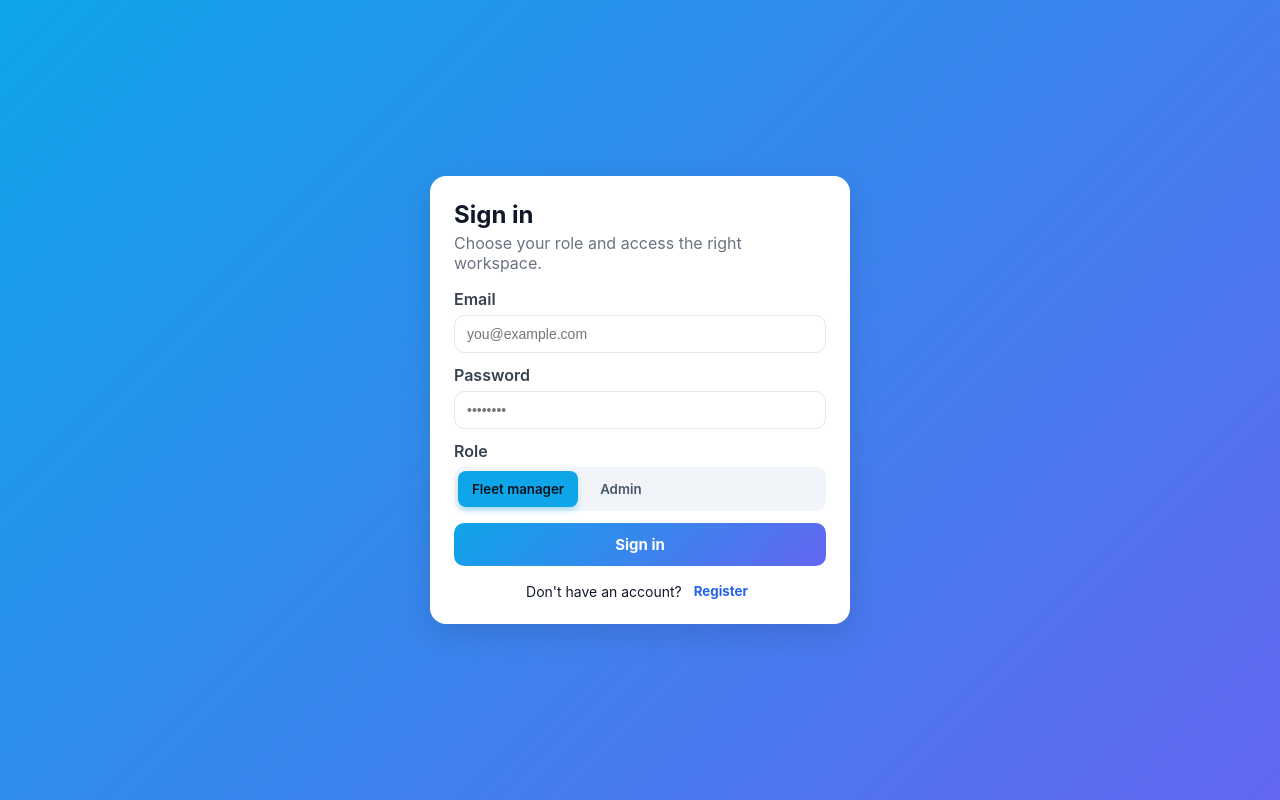
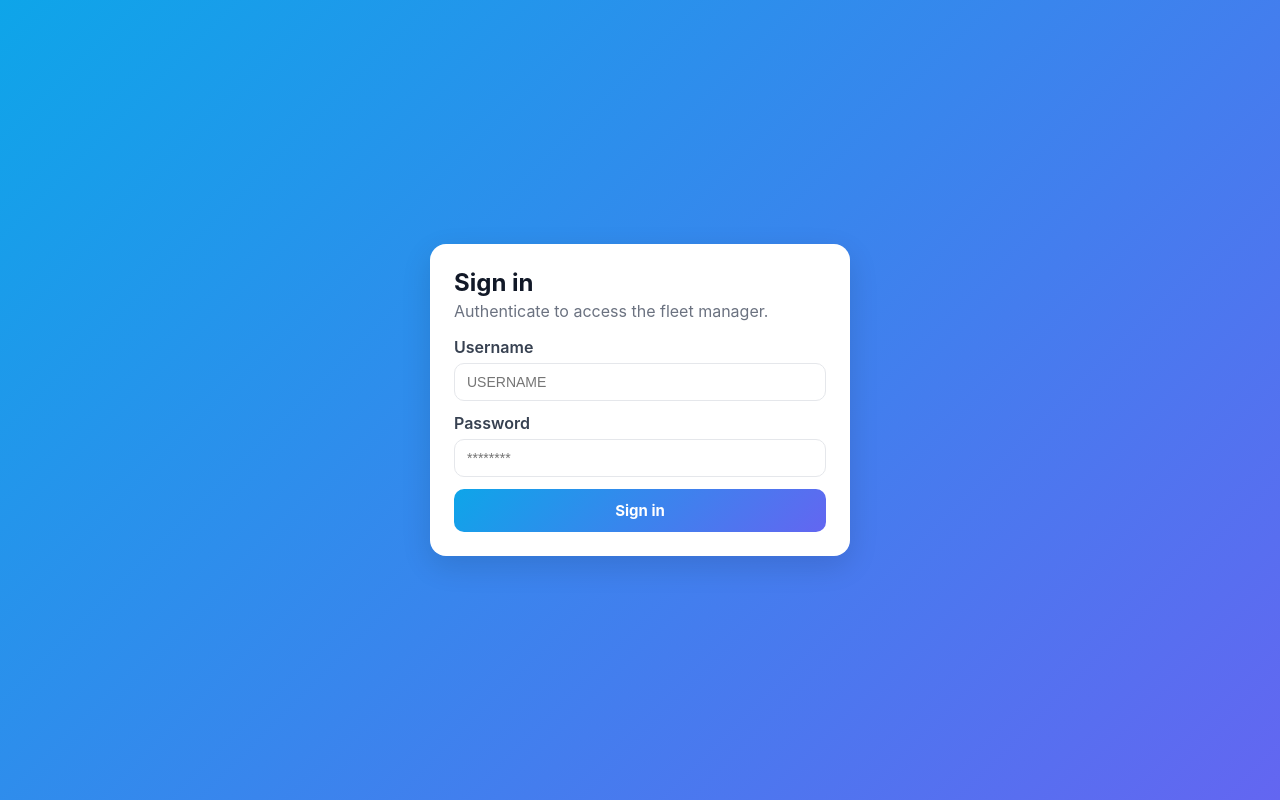
Before and after one commit to sziki12/soft_arch_vehicle_fleet_manager, an Angular app in the folder Frontend/SoftArchVeichleManager/: page / in a window 1280 px wide. Built offline with nearby package versions, Linux system fonts and the light colour scheme.

Commit message:
feat: Enhance user role management and update login functionality

```diff
--- a/Frontend/SoftArchVeichleManager/src/app/app.component.ts
+++ b/Frontend/SoftArchVeichleManager/src/app/app.component.ts
@@ -18,7 +18,7 @@ import { ModuleManagerPageComponent } from './manufacturer/module/module-manager
 })
 export class AppComponent implements OnInit, OnDestroy {
   title = 'SoftArchVeichleManager';
-  currentRole: 'manager' | 'admin' = 'manager';
+  currentRole: 'manager' | 'admin' | 'manufacturer' = 'manager';
   activeScreen: 'fleet' | 'alarm' | 'interface' | 'module' = 'fleet';
   session: UserSession | null = null;
   private sub?: Subscription;
@@ -30,6 +30,7 @@ export class AppComponent implements OnInit, OnDestroy {
       this.session = session;
       if (session) {
         this.currentRole = session.role;
+        this.activeScreen = session.role === 'manufacturer' ? 'interface' : 'fleet';
       }
     });
   }
--- a/Frontend/SoftArchVeichleManager/src/app/auth/login.component.html
+++ b/Frontend/SoftArchVeichleManager/src/app/auth/login.component.html
@@ -1,59 +1,32 @@
 <div class="login-shell">
     <div class="login-card">
         <div class="login-head">
-            <h2>{{ mode === 'login' ? 'Sign in' : 'Create account' }}</h2>
-            <p>Choose your role and access the right workspace.</p>
+            <h2>Sign in</h2>
+            <p>Authenticate to access the fleet manager.</p>
         </div>
 
         <form [formGroup]="form" (ngSubmit)="submit()" class="login-form">
-            <div *ngIf="mode === 'register'" class="form-field">
-                <label>Name</label>
-                <input type="text" formControlName="name" placeholder="Your name">
-                <small class="field-error" *ngIf="submitted && mode === 'register' && form.controls['name'].invalid">
-                    Name is required for registration.
-                </small>
-            </div>
-
             <div class="form-field">
-                <label>Email</label>
-                <input type="email" formControlName="email" placeholder="you@example.com">
-                <small class="field-error" *ngIf="submitted && form.controls['email'].invalid">
-                    Enter a valid email.
+                <label>Username</label>
+                <input type="text" formControlName="username" placeholder="USERNAME">
+                <small class="field-error" *ngIf="submitted && form.controls['username'].invalid">
+                    Username is required.
                 </small>
             </div>
 
             <div class="form-field">
                 <label>Password</label>
-                <input type="password" formControlName="password" placeholder="••••••••">
+                <input type="password" formControlName="password" placeholder="********">
                 <small class="field-error" *ngIf="submitted && form.controls['password'].invalid">
                     Password must be at least 4 characters.
                 </small>
             </div>
 
-            <div class="form-field">
-                <label>Role</label>
-                <div class="role-toggle">
-                    <button type="button" [class.active]="form.value.role === 'manager'" (click)="form.patchValue({ role: 'manager' })">
-                        Fleet manager
-                    </button>
-                    <button type="button" [class.active]="form.value.role === 'admin'" (click)="form.patchValue({ role: 'admin' })">
-                        Admin
-                    </button>
-                </div>
-            </div>
-
             <div class="error" *ngIf="error">{{ error }}</div>
 
             <button type="submit" [disabled]="loading">
-                {{ loading ? 'Please wait...' : (mode === 'login' ? 'Sign in' : 'Register') }}
+                {{ loading ? 'Please wait...' : 'Sign in' }}
             </button>
         </form>
-
-        <div class="switch">
-            <span>{{ mode === 'login' ? "Don't have an account?" : 'Already have an account?' }}</span>
-            <button type="button" (click)="toggleMode()">
-                {{ mode === 'login' ? 'Register' : 'Back to login' }}
-            </button>
-        </div>
     </div>
 </div>
--- a/Frontend/SoftArchVeichleManager/src/app/auth/login.component.ts
+++ b/Frontend/SoftArchVeichleManager/src/app/auth/login.component.ts
@@ -12,32 +12,15 @@ import { AuthService } from '../services/auth.service';
 })
 export class LoginComponent {
   form: FormGroup;
-  mode: 'login' | 'register' = 'login';
   loading = false;
   error = '';
   submitted = false;
 
   constructor(private fb: FormBuilder, private authService: AuthService) {
     this.form = this.fb.group({
-      name: [''],
-      email: ['', [Validators.required, Validators.email]],
-      password: ['', [Validators.required, Validators.minLength(4)]],
-      role: ['manager', Validators.required]
+      username: ['', [Validators.required]],
+      password: ['', [Validators.required]]
     });
-  }
-
-  toggleMode() {
-    this.mode = this.mode === 'login' ? 'register' : 'login';
-    this.error = '';
-    this.submitted = false;
-
-    if (this.mode === 'register') {
-      this.form.controls['name'].addValidators([Validators.required]);
-    } else {
-      this.form.controls['name'].clearValidators();
-      this.form.controls['name'].setValue('');
-    }
-    this.form.controls['name'].updateValueAndValidity();
   }
 
   submit() {
@@ -49,12 +32,8 @@ export class LoginComponent {
     this.error = '';
     this.loading = true;
 
-    const { name, email, password, role } = this.form.value;
-    const request$ = this.mode === 'login'
-      ? this.authService.login({ email, password, role })
-      : this.authService.register({ name, email, password, role });
-
-    request$.subscribe({
+    const { username, password } = this.form.value;
+    this.authService.login({ username, password }).subscribe({
       next: () => this.loading = false,
       error: () => {
         this.error = 'Authentication failed. Please try again.';
--- a/Frontend/SoftArchVeichleManager/src/app/models/auth-user.model.ts
+++ b/Frontend/SoftArchVeichleManager/src/app/models/auth-user.model.ts
@@ -2,6 +2,6 @@ export interface UserSession {
     userId: number;
     name: string;
     email: string;
-    role: 'admin' | 'manager';
+    role: 'admin' | 'manager' | 'manufacturer';
     token?: string;
 }
--- a/Frontend/SoftArchVeichleManager/src/app/services/auth.service.ts
+++ b/Frontend/SoftArchVeichleManager/src/app/services/auth.service.ts
@@ -1,63 +1,99 @@
 import { Injectable } from '@angular/core';
 import { HttpClient } from '@angular/common/http';
-import { BehaviorSubject, Observable, of } from 'rxjs';
-import { delay, tap } from 'rxjs/operators';
+import { BehaviorSubject, Observable } from 'rxjs';
+import { map, tap } from 'rxjs/operators';
 import { UserSession } from '../models/auth-user.model';
+
+interface LoginResponse {
+    token: string;
+    username?: string;
+    email?: string;
+    name?: string;
+}
+
+type AppRole = 'admin' | 'manager' | 'manufacturer';
 
 @Injectable({ providedIn: 'root' })
 export class AuthService {
-    //TODO
-    private apiBase = '';
-
+    private apiBase = 'https://localhost:7172';
     private sessionSubject = new BehaviorSubject<UserSession | null>(null);
     session$ = this.sessionSubject.asObservable();
 
-    constructor(private http: HttpClient) { }
+    constructor(private http: HttpClient) {
+        const storedToken = localStorage.getItem('auth_token');
+        const storedUser = localStorage.getItem('auth_username');
 
-    login(credentials: { email: string; password: string; role: 'admin' | 'manager' }): Observable<UserSession> {
-        if (this.apiBase) {
-            return this.http.post<UserSession>(`${this.apiBase}/auth/login`, credentials)
-                .pipe(tap(session => this.sessionSubject.next(session)));
+        if (storedToken && storedUser) {
+            const derivedRole = this.parseRoleFromToken(storedToken);
+            this.sessionSubject.next(this.buildSession(storedUser, storedToken, derivedRole));
         }
-
-        // Mock path until apiBase is set
-        const mock: UserSession = {
-            userId: credentials.role === 'admin' ? 1 : 2,
-            name: credentials.role === 'admin' ? 'Mock Admin' : 'Mock Manager',
-            email: credentials.email,
-            role: credentials.role,
-            token: 'mock-token'
-        };
-        return of(mock).pipe(
-            delay(300),
-            tap(session => this.sessionSubject.next(session))
-        );
     }
 
-    register(payload: { name: string; email: string; password: string; role: 'admin' | 'manager' }): Observable<UserSession> {
-        if (this.apiBase) {
-            return this.http.post<UserSession>(`${this.apiBase}/auth/register`, payload)
-                .pipe(tap(session => this.sessionSubject.next(session)));
-        }
+    login(credentials: { username: string; password: string }): Observable<UserSession> {
+        const payload = {
+            USERNAME: credentials.username,
+            PASSWORD: credentials.password
+        };
 
-        const mock: UserSession = {
-            userId: Math.floor(Math.random() * 1000) + 10,
-            name: payload.name,
-            email: payload.email,
-            role: payload.role,
-            token: 'mock-token'
-        };
-        return of(mock).pipe(
-            delay(400),
-            tap(session => this.sessionSubject.next(session))
+        return this.http.post<LoginResponse>(`${this.apiBase}/auth/login`, payload).pipe(
+            map(response => {
+                const role = this.parseRoleFromToken(response.token);
+                return this.buildSession(
+                    response.username ?? credentials.username,
+                    response.token,
+                    role,
+                    response.name ?? response.username ?? credentials.username,
+                    response.email ?? credentials.username
+                );
+            }),
+            tap(session => {
+                localStorage.setItem('auth_token', session.token ?? '');
+                localStorage.setItem('auth_username', session.name);
+                localStorage.setItem('auth_role', session.role);
+                this.sessionSubject.next(session);
+            })
         );
     }
 
     logout(): void {
+        localStorage.removeItem('auth_token');
+        localStorage.removeItem('auth_username');
+        localStorage.removeItem('auth_role');
         this.sessionSubject.next(null);
     }
 
     get currentUser(): UserSession | null {
         return this.sessionSubject.value;
     }
+
+    private buildSession(username: string, token: string, role: AppRole, name?: string, email?: string): UserSession {
+        return {
+            userId: 0,
+            name: name ?? username,
+            email: email ?? username,
+            role,
+            token
+        };
+    }
+
+    private parseRoleFromToken(token: string): AppRole {
+        try {
+            const payload = JSON.parse(this.decodeBase64Url(token.split('.')[1] || '')) as Record<string, unknown>;
+            const roleClaim = payload['role'] as string | undefined;
+            if (roleClaim === 'admin') {
+                return 'admin';
+            }
+            if (roleClaim === 'manufacturer') {
+                return 'manufacturer';
+            }
+        } catch (err) {
+            console.warn('Failed to parse role from token', err);
+        }
+        return 'manager';
+    }
+
+    private decodeBase64Url(input: string): string {
+        const normalized = input.replace(/-/g, '+').replace(/_/g, '/').padEnd(Math.ceil(input.length / 4) * 4, '=');
+        return atob(normalized);
+    }
 }
```
Also changed, not shown: Frontend/SoftArchVeichleManager/src/app/app.component.html (+11 -5 lines), 1 other file (tests, documents, lock files or other folders).
